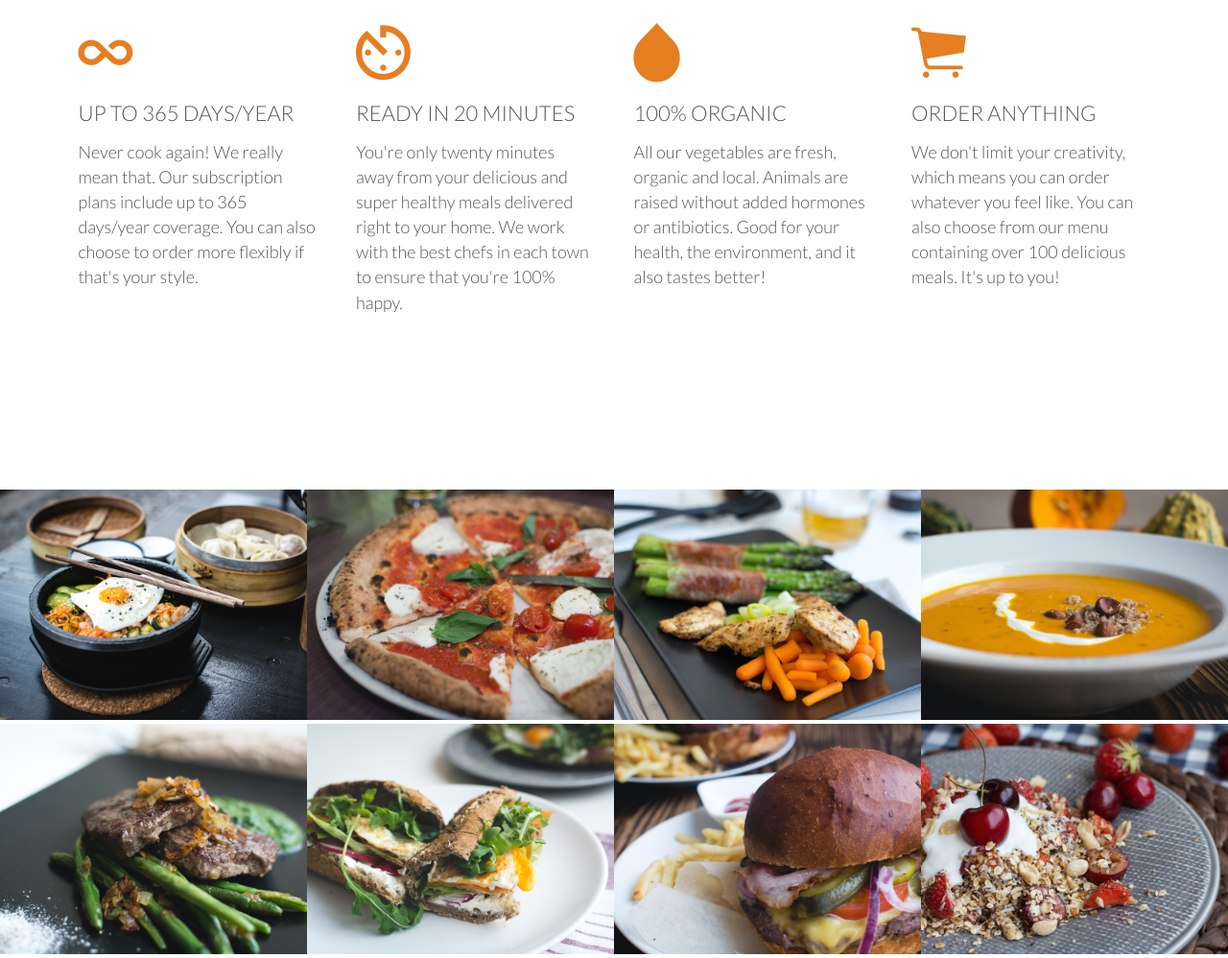
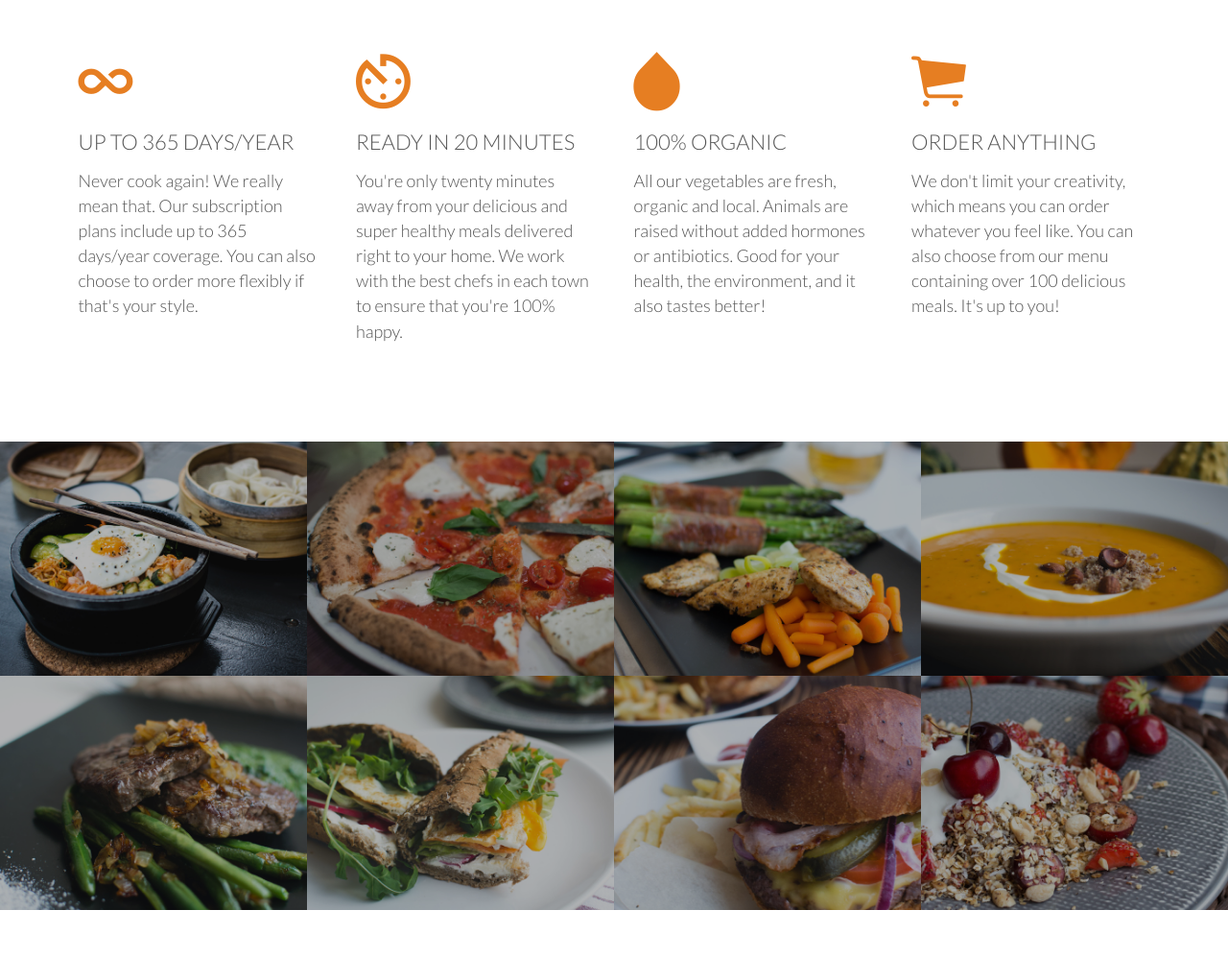
Before and after one commit to disneywalt19/Omnifood, a plain HTML site: page index.html in a window 1280 px wide. Shown: the part 1050-2048 px from the top of the page at 96% size. After the commit the page ends 1998 px from the top, so only its background shows below. Drawn offline with Linux system fonts and the light colour scheme.

Commit message:
Building the favorite meals section-Part 2

```diff
--- a/resources/css/style.css
+++ b/resources/css/style.css
@@ -5,7 +5,7 @@ Orange color: #e67e22
 */
 
 /* --------------------------------------------------------------------- */
-/* BASIC SETUP                                                           */
+/*                  BASIC SETUP                                          */
 /* --------------------------------------------------------------------- */
 * {
     margin: 0;
@@ -23,7 +23,7 @@ html {
 }
 
 /* --------------------------------------------------------------------- */
-/* REUSABLE COMPONENTS                                                   */
+/*                  REUSABLE COMPONENTS                                  */
 /* --------------------------------------------------------------------- */
 
 .row {
@@ -41,7 +41,7 @@ section {
 }
 
 /* --------------------------------------------------------------------- */
-/* HEADINGS                                                              */
+/*                  HEADINGS                                             */
 /* --------------------------------------------------------------------- */
 
 
@@ -86,7 +86,7 @@ h2:after {
 }
 
 /* --------------------------------------------------------------------- */
-/* PARAGRAPHS                                                            */
+/*                  PARAGRAPHS                                           */
 /* --------------------------------------------------------------------- */
 
 .long-copy {
@@ -101,7 +101,7 @@ h2:after {
 }
 
 /* --------------------------------------------------------------------- */
-/* ICONS                                                                 */
+/*                  ICONS                                                */
 /* --------------------------------------------------------------------- */
 
 .icon-big {
@@ -112,7 +112,7 @@ h2:after {
 }
 
 /* --------------------------------------------------------------------- */
-/* BUTTONS                                                               */
+/*                  BUTTONS                                              */
 /* --------------------------------------------------------------------- */
 
 .btn:link,
@@ -159,7 +159,7 @@ h2:after {
 
 
 /* --------------------------------------------------------------------- */
-/* HEADER                                                                */
+/*                   HEADER                                              */
 /* --------------------------------------------------------------------- */
 
 header {
@@ -212,9 +212,21 @@ header {
 }
 
 /* --------------------------------------------------------------------- */
+/*                   FEATURES                                            */
+/* --------------------------------------------------------------------- */
+
+.section-features .long-copy {
+    margin-bottom: 30px;
+
+}
+
+/* --------------------------------------------------------------------- */
 /*                   MEALS                                               */
 /* --------------------------------------------------------------------- */
 
+.section-meals {
+    padding: 0;
+}
 
 .meals-showcase {
     list-style: none;
@@ -230,9 +242,19 @@ header {
 .meal-photo {
     width: 100%;
     margin: 0;
+    overflow: hidden;
+    background-color: #000;
 }
 
 .meal-photo img {
+    opacity: 0.7;
     width: 100%;
     height: auto;
+    transform: scale(1.15);
+    transition: transform 0.5s, opacity 0.5s;
 }
+
+.meal-photo img:hover {
+    opacity: 1;
+    transform: scale(1.03);
+}
```
